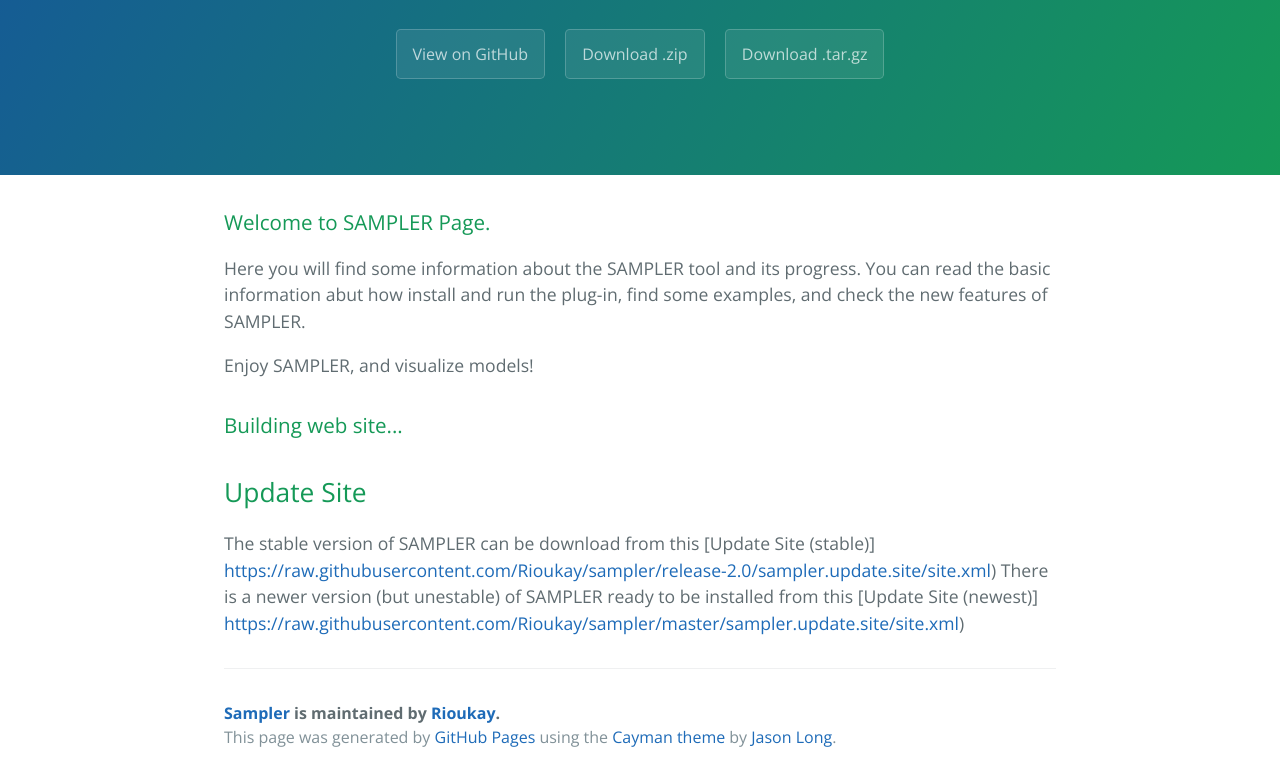
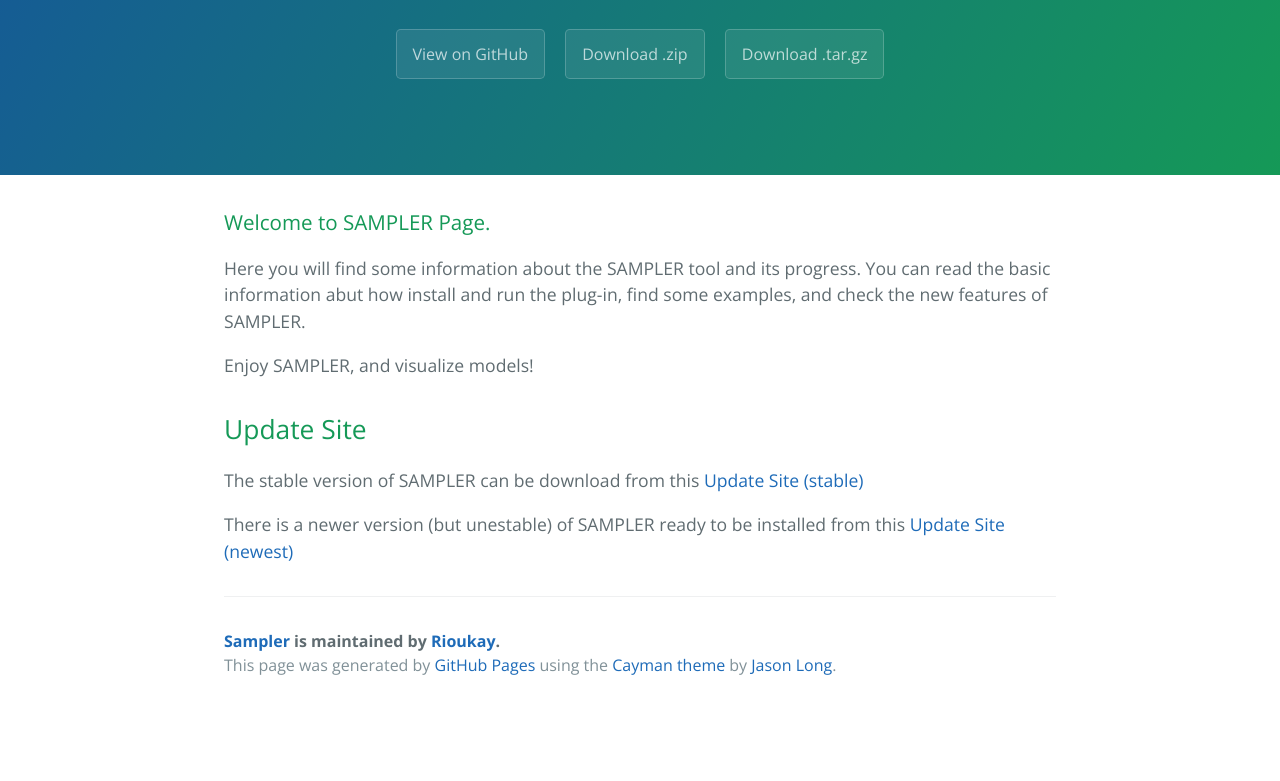
Before and after one commit to Antonio-JP/sampler, a plain HTML site: page index.html in a window 1280 px wide. Shown: the part 208-989 px from the top of the page. After the commit the page ends 917 px from the top, so only its background shows below. Drawn offline with nearby package versions, Linux system fonts and the light colour scheme.

```diff
--- a/index.html
+++ b/index.html
@@ -26,14 +26,12 @@
 
 <p>Enjoy SAMPLER, and visualize models!</p>
 
-<h3>
-<a id="building-web-site" class="anchor" href="#building-web-site" aria-hidden="true"><span class="octicon octicon-link"></span></a>Building web site...</h3>
-
 <h2>
 <a id="update-site" class="anchor" href="#update-site" aria-hidden="true"><span class="octicon octicon-link"></span></a>Update Site</h2>
 
-<p>The stable version of SAMPLER can be download from this [Update Site (stable)] <a href="https://raw.githubusercontent.com/Rioukay/sampler/release-2.0/sampler.update.site/site.xml">https://raw.githubusercontent.com/Rioukay/sampler/release-2.0/sampler.update.site/site.xml</a>)
-There is a newer version (but unestable) of SAMPLER ready to be installed from this [Update Site (newest)] <a href="https://raw.githubusercontent.com/Rioukay/sampler/master/sampler.update.site/site.xml">https://raw.githubusercontent.com/Rioukay/sampler/master/sampler.update.site/site.xml</a>)</p>
+<p>The stable version of SAMPLER can be download from this <a href="https://raw.githubusercontent.com/Rioukay/sampler/release-2.0/sampler.update.site/site.xml">Update Site (stable)</a></p>
+
+<p>There is a newer version (but unestable) of SAMPLER ready to be installed from this <a href="https://raw.githubusercontent.com/Rioukay/sampler/master/sampler.update.site/site.xml">Update Site (newest)</a></p>
 
       <footer class="site-footer">
         <span class="site-footer-owner"><a href="https://github.com/Rioukay/sampler">Sampler</a> is maintained by <a href="https://github.com/Rioukay">Rioukay</a>.</span>
--- a/params.json
+++ b/params.json
@@ -1 +1 @@
-{"name":"Sampler","tagline":"Visualizing EMF models has never been so cool.","body":"### Welcome to SAMPLER Page.\r\nHere you will find some information about the SAMPLER tool and its progress. You can read the basic information abut how install and run the plug-in, find some examples, and check the new features of SAMPLER.\r\n\r\nEnjoy SAMPLER, and visualize models!\r\n\r\n\r\n### Building web site...\r\n\r\n## Update Site\r\nThe stable version of SAMPLER can be download from this [Update Site (stable)] https://raw.githubusercontent.com/Rioukay/sampler/release-2.0/sampler.update.site/site.xml)\r\nThere is a newer version (but unestable) of SAMPLER ready to be installed from this [Update Site (newest)] https://raw.githubusercontent.com/Rioukay/sampler/master/sampler.update.site/site.xml)","google":"","note":"Don't delete this file! It's used internally to help with page regeneration."}
+{"name":"Sampler","tagline":"Visualizing EMF models has never been so cool.","body":"### Welcome to SAMPLER Page.\r\nHere you will find some information about the SAMPLER tool and its progress. You can read the basic information abut how install and run the plug-in, find some examples, and check the new features of SAMPLER.\r\n\r\nEnjoy SAMPLER, and visualize models!\r\n\r\n## Update Site\r\nThe stable version of SAMPLER can be download from this [Update Site (stable)](https://raw.githubusercontent.com/Rioukay/sampler/release-2.0/sampler.update.site/site.xml)\r\n\r\nThere is a newer version (but unestable) of SAMPLER ready to be installed from this [Update Site (newest)](https://raw.githubusercontent.com/Rioukay/sampler/master/sampler.update.site/site.xml)","google":"","note":"Don't delete this file! It's used internally to help with page regeneration."}
```
